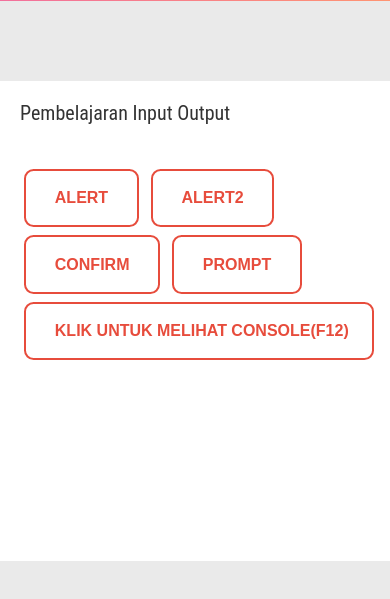
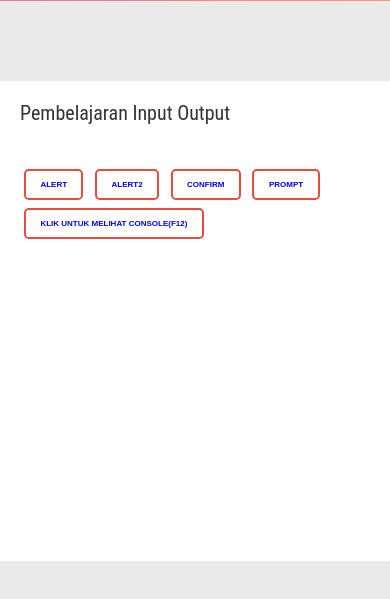
Before and after one commit to arifnasution/jswkampusbiner.com, a plain HTML site: page index.html in a window 390 px wide. Shown: the part 69-668 px from the top of the page. Drawn offline with Linux system fonts and the light colour scheme.

Commit message:
Responsive btn

```diff
--- a/style.css
+++ b/style.css
@@ -89,7 +89,16 @@ nav .logo {
 
 	.logo, h2{
 		font-size: 30px;
-	}
+    }
+
+    .btn {
+        color:blue;
+        font-size: .5em; font-weight: 200;
+        line-height: 1; margin: 4px;
+        padding: 1.2em 1.8em; text-decoration: none;
+        text-align: center; text-transform: uppercase;
+        font-family: 'Montserrat', sans-serif;font-weight: 700;
+      }
 
 }
 
```
